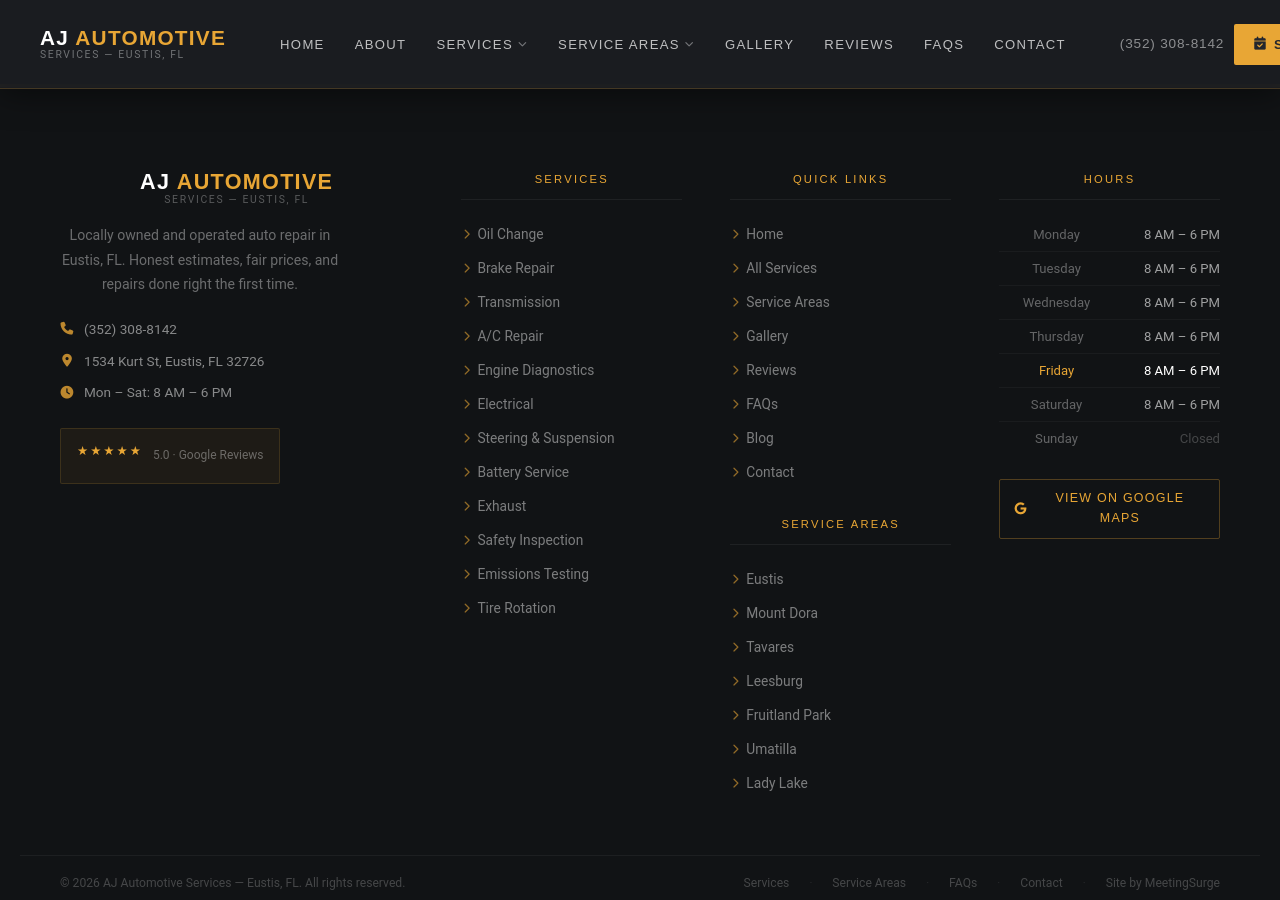
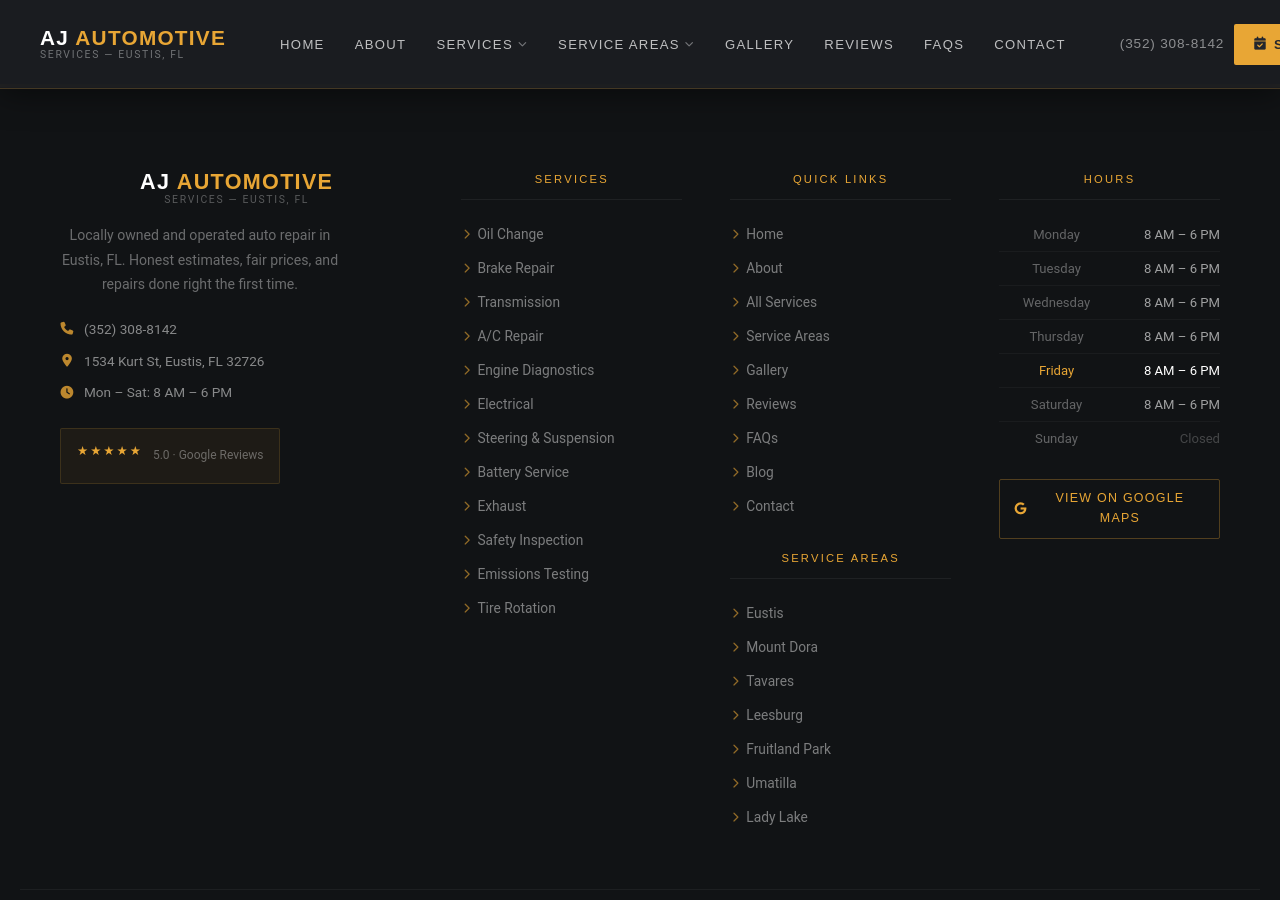
Before and after one commit to JamesBrownR/AJ-Auto-Repair, a Jekyll site: the page built from index.html, in a window 1280 px wide and 900 px high, scrolled down 6401 px. Built offline with Jekyll 4.4.1, drawn with Linux system fonts in a browser that asks for light colours; nearby versions of some CDN libraries; some web fonts are replaced; library files that are not in the unit come from our copies.

Commit message:
Update footer.html

```diff
--- a/_includes/footer.html
+++ b/_includes/footer.html
@@ -320,6 +320,7 @@
             <div class="footer-col__label">Quick Links</div>
             <div class="footer-col__links">
                 <a href="/"><i class="fa-solid fa-chevron-right"></i>Home</a>
+               <a href="/about"><i class="fa-solid fa-chevron-right"></i>About</a>
                 <a href="/services"><i class="fa-solid fa-chevron-right"></i>All Services</a>
                 <a href="/service-areas"><i class="fa-solid fa-chevron-right"></i>Service Areas</a>
                 <a href="/gallery"><i class="fa-solid fa-chevron-right"></i>Gallery</a>
```
